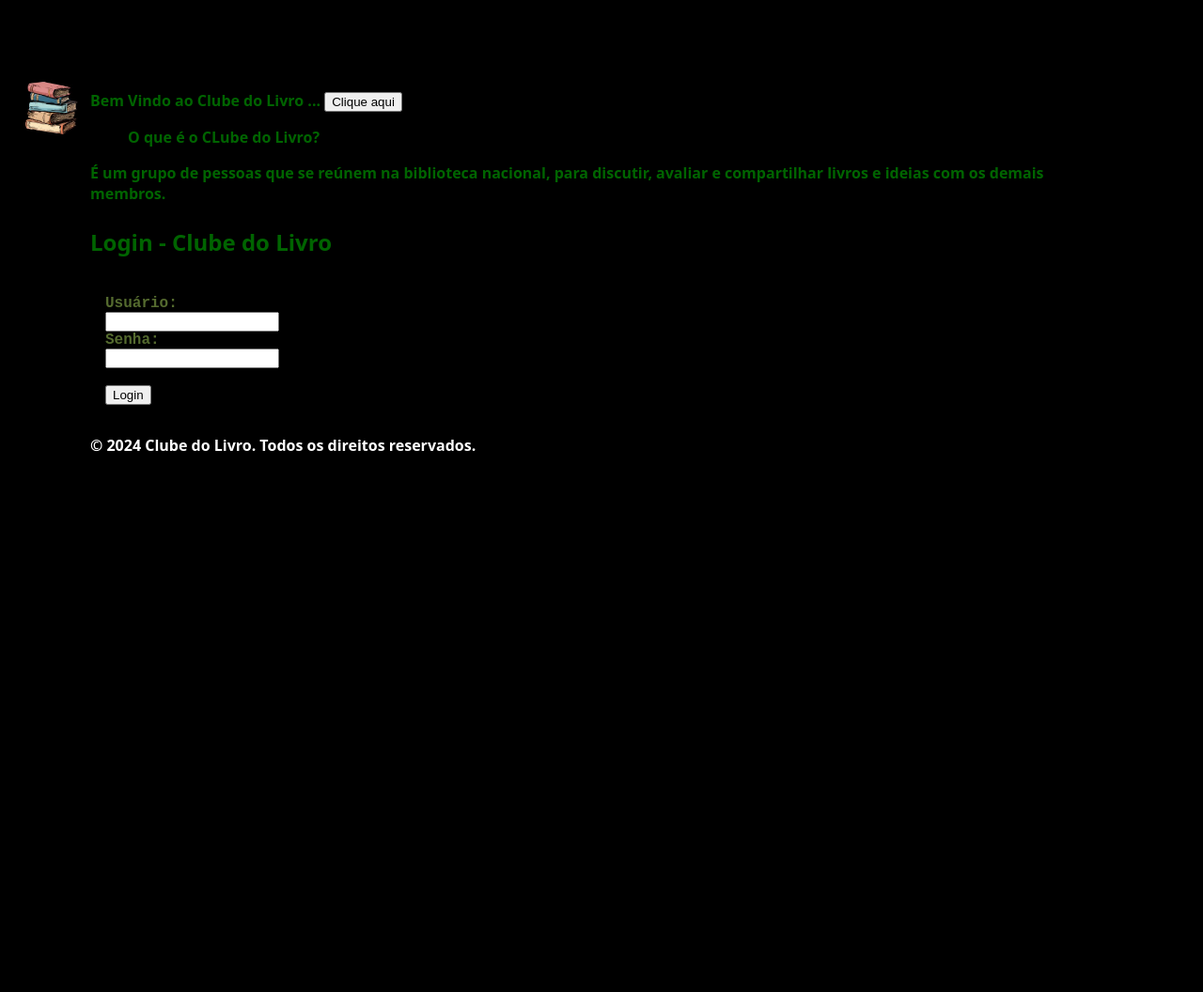
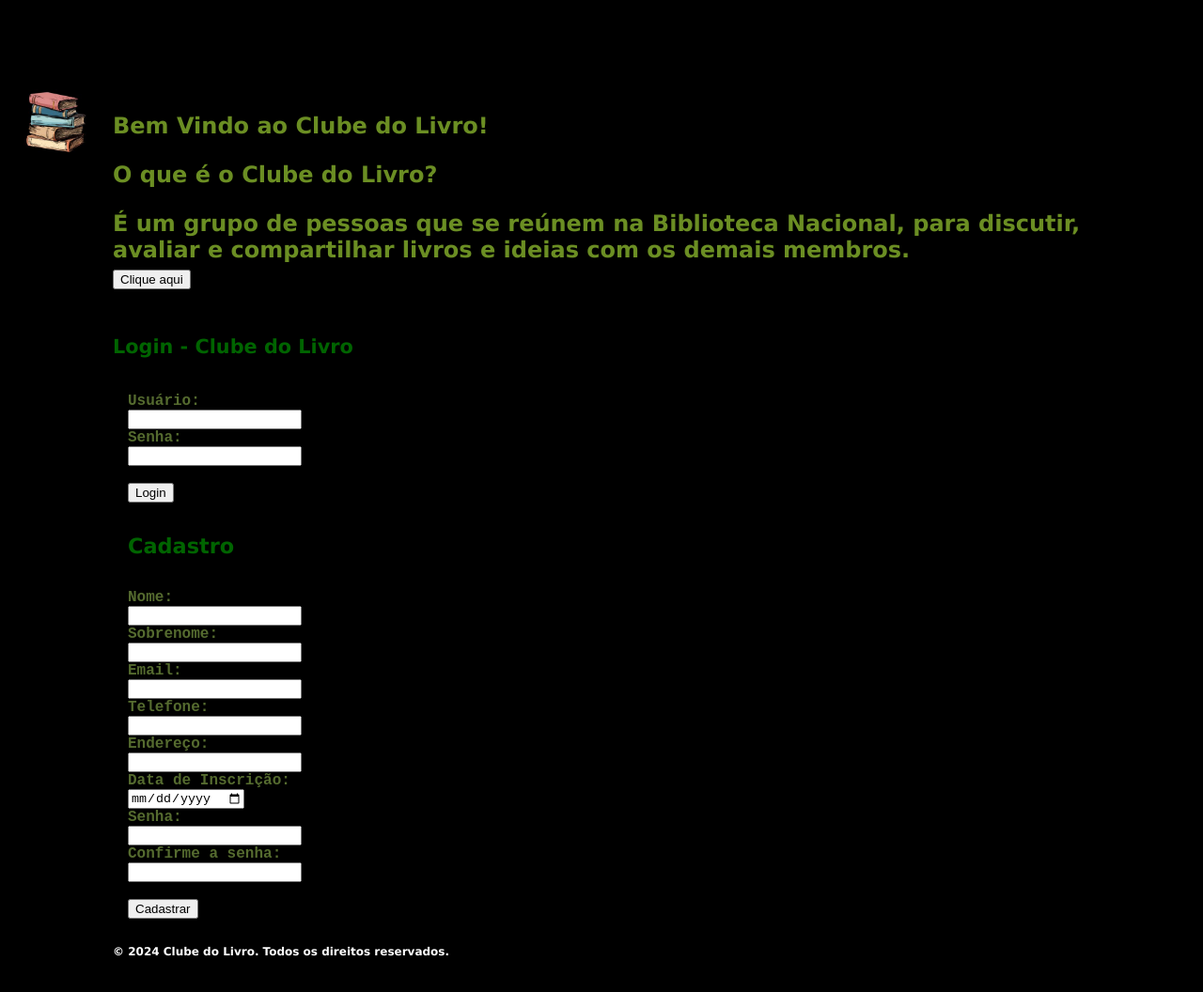
Before and after one commit to RamonaP88/stackblitz-starters-loginecadastro-clubedeliteratura-ADS1AB, a website: page index.html in a window 1280 px wide. Shown: the whole page at 94% size. Before the commit the page ends 800 px from the top, so only its background shows below. Drawn offline with Linux system fonts and the light colour scheme.

Commit message:
Alterações teste

```diff
--- a/index.html
+++ b/index.html
@@ -1,28 +1,45 @@
 <!DOCTYPE html>
 <html lang="pt-br">
-  <head>
+  <head class="cabeçalho">
     <title>Escrevendo JavaScipt</title>
        <script type = "text/javascript">
-           document.writeln("Bem Vindo ao Clube do Livro");
-
+           document.writeln("Bem Vindo ao Clube do Livro!")
            function myFunction() {
             alert("Faça seu Cadastro!");
            }
-       </script>
-    <meta charset="UTF-8" />
+
+
+      </script>
+
+
+       <meta charset="UTF-8" />
     <meta name="viewport" content="width=device-width, initial-scale=1.0" />
     <title>Login para Clube do Livro</title>
     <link rel="stylesheet" href="styles.css" />
   </head>
-  <body onload="alert('Bem Vindos ao Clube do Livro!')";> ...
+  <body onload="alert('Bem Vindos ao Clube do Livro!')";>
+    <p>O que é o Clube do Livro?</p>
+    <op>É um grupo de pessoas que se reúnem na Biblioteca Nacional, para discutir, avaliar e compartilhar livros e ideias com os demais membros.</op>
+    <br>
+  <html lang="pt-br">
+  <head>
+    <meta charset="UTF-8">
+    <meta name="viewport" content="width=device-width, initial-scale=1.0">
+    <title>Document</title>
+
+  </head>
+
+  <body class="corpo">
+
+  </body>
+  </html>
 
   <button onclick="myFunction()">Clique aqui</button>
+  <br>
   </body>
-  <ol>O que é o CLube do Livro?</ol>
-           <p>É um grupo de pessoas que se reúnem na biblioteca nacional, para discutir, avaliar e compartilhar livros e ideias com os demais membros.</p>
 
-
-           </html>
+</html>
+<br>
     <header class="teste">
     <p>Login - Clube do Livro</p>
     <img id="imagem" src="img/livro.jpg"></img>
@@ -35,6 +52,31 @@
         <input type="password" id="password" name="password" /><br /><br />
         <input type="submit" value="Login" />
       </form>
+      <br>
+      <form>
+        <header class="textoa">
+      <h1>Cadastro</h1>
+    </header>
+      <br>
+      <form action="cadastro_sucesso.html" method="post">
+        <label for="name">Nome:</label><br>
+        <input type="text" id="name" name="name" required><br>
+        <label for="last_name">Sobrenome:</label><br>
+        <input type="text" id="last_name" name="last_name" required><br>
+        <label for="email">Email:</label><br>
+        <input type="email" id="email" name="email" required><br>
+        <label for="phone_number">Telefone:</label><br>
+        <input type="tel" id="phone_number" name="phone_number" required><br>
+        <label for="address">Endereço:</label><br>
+        <input type="text" id="address" name="address" required><br>
+        <label for="date">Data de Inscrição:</label><br>
+        <input type="date" id="date" name="date" required><br>
+        <label for="password">Senha:</label><br>
+        <input type="password" id="password" name="password" required><br>
+        <label for="confirm_password">Confirme a senha:</label><br>
+        <input type="password" id="confirm_password" name="confirm_password" required><br><br>
+        <input type="submit" value="Cadastrar">
+    </form>
     </main>
     <footer class="rodape">
       <p>&copy; 2024 Clube do Livro. Todos os direitos reservados.</p>
--- a/styles.css
+++ b/styles.css
@@ -3,22 +3,20 @@
 }
 
 body {
-  margin: 6em;
-  font-family: system-ui, sans-serif;
-  color: darkolivegreen;
+  margin: 5em;
   background-color: black;
 
   align-items:center;
-  color:darkgreen;
+  color:olivedrab;
   font-weight: bold;
-  font-size: 1rem;
+  font-size: 1.7rem;
 }
 
 nav {
   display: flex;
   flex-wrap: wrap;
-  align-items: center;
-  justify-content: center;
+  align-items:baseline;
+  justify-content:baseline;
   padding: 0.5rem;
   gap: 0.5rem;
   border-bottom: solid 1px #aaa;
@@ -27,7 +25,7 @@ nav {
 
 nav a {
   display: inline-block;
-  min-width: 9rem;
+  min-width: 2.5rem;
   padding: 0.5rem;
   border-radius: 0.2rem;
   border: solid 1px #aaa;
@@ -48,30 +46,57 @@ main {
 
 
 .rodape {
+  font-size: 0.5em;
   color: white;
 }
 
 img {
-  width: 70px;
+  width: 80px;
 }
 
 .teste {
-  align-items:center;
-  color: darkgreen;
+  align-items:start;
+  color:darkgreen;
   font-weight: bold;
-  font-size: 1.5rem;
+  font-size: 1.3rem;
+  font-family: Verdana, Geneva, Tahoma, sans-serif;
 }
 
 #imagem {
 position: absolute;
 left: 20px;
-top: 80px;
+top: 90px;
 
 }
 
 .titulo {
+  font-size: 1rem;
   margin: 0em;
   font-family: 'Courier New', Courier, monospace;
   color: darkolivegreen;
   background-color: black;
 }
+
+.textoa {
+
+  color:darkgreen;
+  font-weight: bold;
+  font-size: 0.7rem;
+  margin: 0em;
+  font-family:Verdana, Geneva, Tahoma, sans-serif;
+  border-radius: 0rem;
+}
+
+.cabeçalho{
+  color:olivedrab;
+  font-weight: bold;
+  font-size: 1.8rem;
+  font-family: Verdana, Geneva, Tahoma, sans-serif;
+}
+
+.corpo{
+  color:olivedrab;
+  font-weight: bold;
+  font-size: 1.5rem;
+  font-family: Verdana, Geneva, Tahoma, sans-serif;
+}
```
